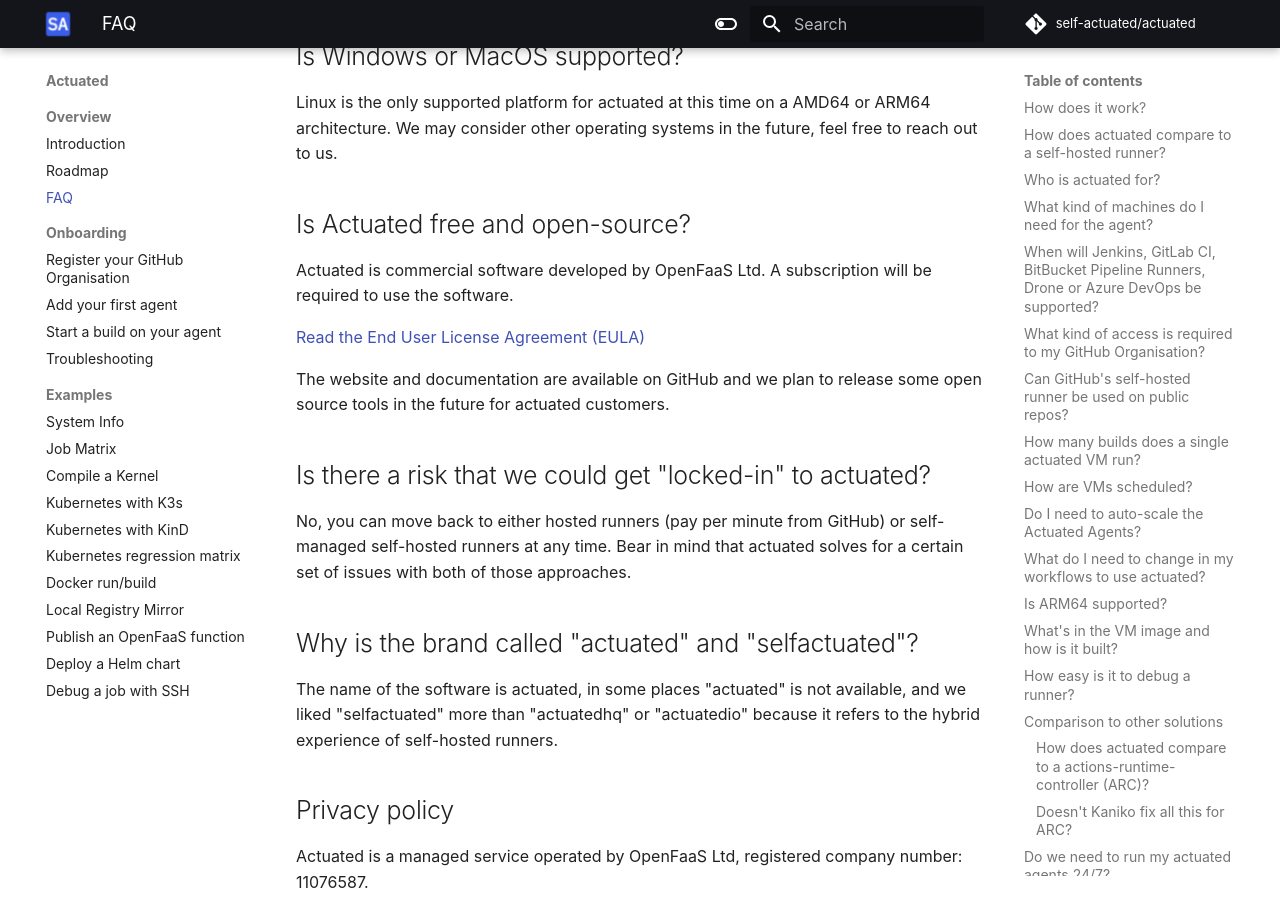
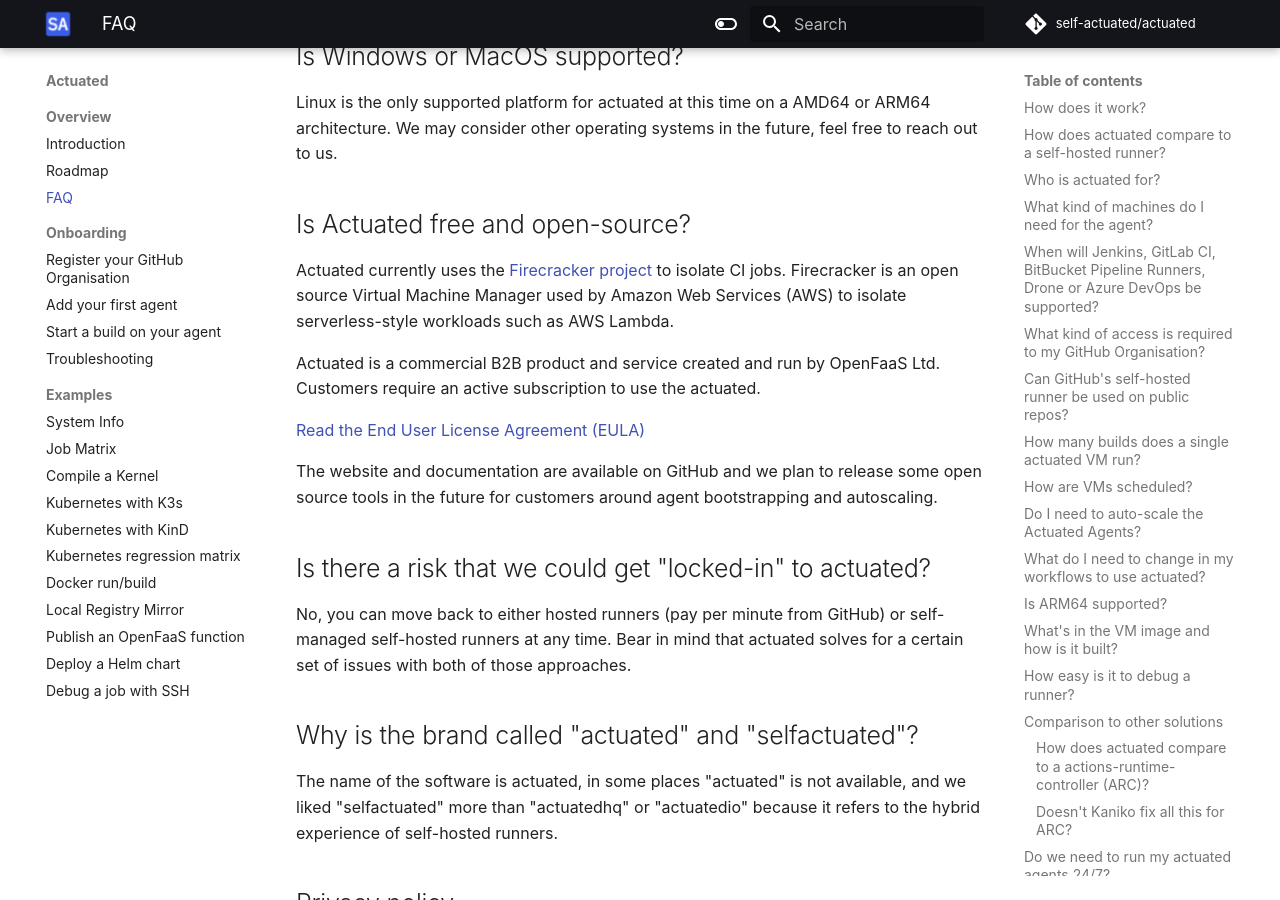
Before and after one commit to welteki/docs.actuated.dev, an MkDocs documentation site: the page built from docs/faq.md, in a window 1280 px wide and 900 px high, scrolled down 8121 px. Built offline with MkDocs 1.6.1 and Material for MkDocs 9.7.7, drawn with Linux system fonts in a browser that asks for light colours; some web fonts are replaced.

Commit message:
Add a link to Firecracker
Signed-off-by: Alex Ellis (OpenFaaS Ltd) <alexellis2@gmail.com>

```diff
--- a/docs/faq.md
+++ b/docs/faq.md
@@ -208,11 +208,13 @@
 
 ## Is Actuated free and open-source?
 
-Actuated is commercial software developed by OpenFaaS Ltd. A subscription will be required to use the software.
+Actuated currently uses the [Firecracker project](https://github.com/firecracker-microvm/firecracker) to isolate CI jobs. Firecracker is an open source Virtual Machine Manager used by Amazon Web Services (AWS) to isolate serverless-style workloads such as AWS Lambda.
+
+Actuated is a commercial B2B product and service created and run by OpenFaaS Ltd. Customers require an active subscription to use the actuated.
 
 [Read the End User License Agreement (EULA)](https://github.com/self-actuated/actuated/blob/master/EULA.md)
 
-The website and documentation are available on GitHub and we plan to release some open source tools in the future for actuated customers.
+The website and documentation are available on GitHub and we plan to release some open source tools in the future for customers around agent bootstrapping and autoscaling.
 
 ## Is there a risk that we could get "locked-in" to actuated?
 
```
